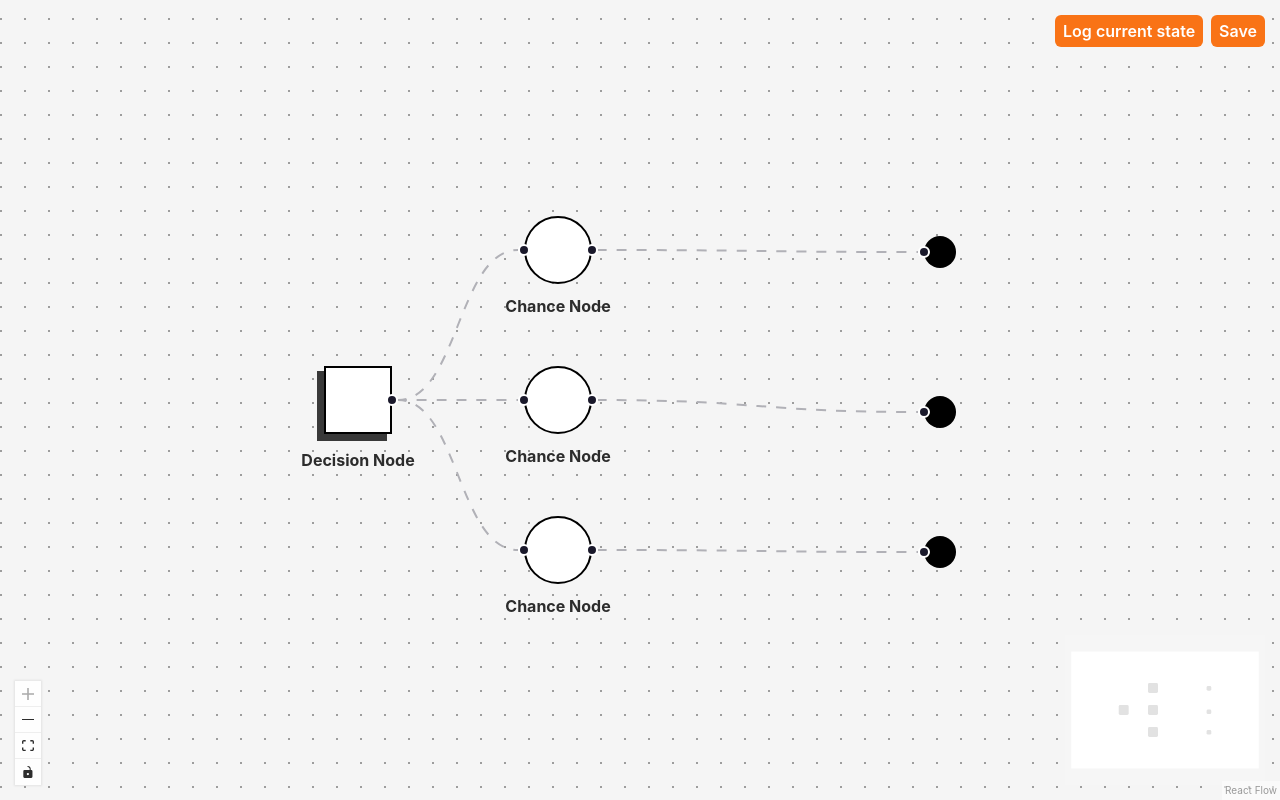
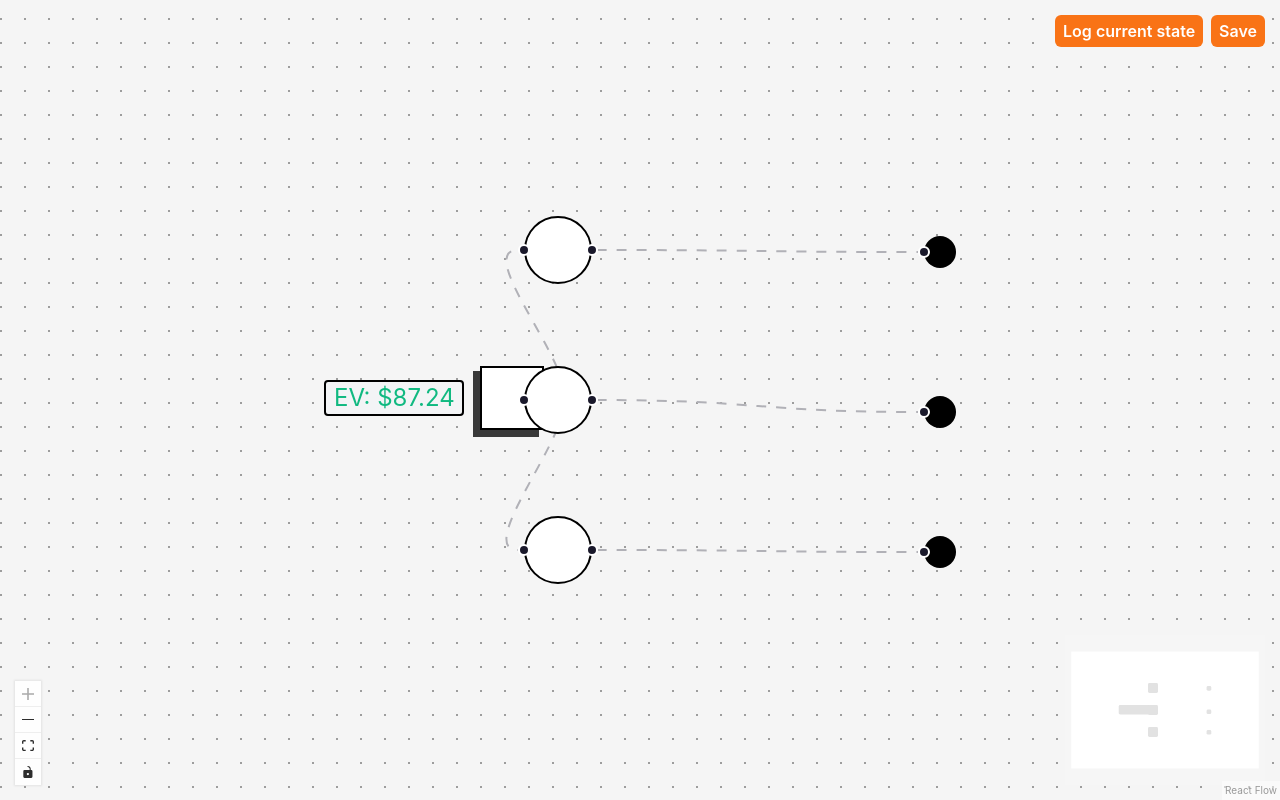
Before and after one commit to atakanzen/muaddib-fe, a React (Vite) app: page / in a window 1280 px wide. Built offline with nearby package versions, Linux system fonts and the light colour scheme.

Commit message:
Add initial redux toolkit configurations and store

```diff
--- a/package.json
+++ b/package.json
@@ -10,9 +10,11 @@
     "preview": "vite preview"
   },
   "dependencies": {
+    "@reduxjs/toolkit": "^2.3.0",
     "@xyflow/react": "^12.3.2",
     "react": "^18.2.0",
-    "react-dom": "^18.2.0"
+    "react-dom": "^18.2.0",
+    "react-redux": "^9.1.2"
   },
   "devDependencies": {
     "@types/babel__core": "^7.20.5",
--- a/src/App.tsx
+++ b/src/App.tsx
@@ -1,59 +1,37 @@
-import { MouseEventHandler, useCallback, useMemo, useState } from "react";
 import {
-  ReactFlow,
   Background,
   BackgroundVariant,
   Controls,
-  Edge,
   MiniMap,
-  Node,
-  OnConnect,
   Panel,
-  addEdge,
-  useEdgesState,
-  useNodesState,
-  ReactFlowInstance,
+  ReactFlow,
+  useReactFlow,
 } from "@xyflow/react";
+import { MouseEventHandler, useMemo } from "react";
 
+import { customEdgeTypes } from "./constants/customEdgeTypes";
 import { customNodeTypes } from "./constants/customNodeTypes";
-import { customEdgeTypes } from "./constants/customEdgeTypes";
-
-const initialNodes: Node[] = [
-  { id: "1", position: { x: 0, y: 0 }, type: "decisionNode", data: {} },
-  { id: "2", position: { x: 100, y: 75 }, type: "chanceNode", data: {} },
-  { id: "3", position: { x: 100, y: 0 }, type: "chanceNode", data: {} },
-  { id: "4", position: { x: 100, y: -75 }, type: "chanceNode", data: {} },
-  { id: "5", position: { x: 300, y: 85 }, type: "endpointNode", data: {} },
-  { id: "6", position: { x: 300, y: 15 }, type: "endpointNode", data: {} },
-  { id: "7", position: { x: 300, y: -65 }, type: "endpointNode", data: {} },
-];
-
-const initalEdges: Edge[] = [
-  { id: "1-2", source: "1", target: "2", animated: true },
-  { id: "1-3", source: "1", target: "3", animated: true },
-  { id: "1-4", source: "1", target: "4", animated: true },
-  { id: "4-7", source: "4", target: "7", animated: true },
-  { id: "3-6", source: "3", target: "6", animated: true },
-  { id: "2-5", source: "2", target: "5", animated: true },
-];
+import {
+  onConnect,
+  onEdgesChange,
+  onNodesChange,
+  selectEdges,
+  selectNodes,
+} from "./state/editor/store";
+import { useAppDispatch, useAppSelector } from "./state/hooks";
 
 function App() {
-  const [nodes, _setNodes, onNodesChange] = useNodesState<Node>(initialNodes);
-  const [edges, setEdges, onEdgesChange] = useEdgesState<Edge>(initalEdges);
-  const [rfInstance, setRfInstance] = useState<ReactFlowInstance>();
-
-  const onConnect: OnConnect = useCallback(
-    (connection) =>
-      setEdges((eds) => addEdge({ ...connection, type: "bezierEdge" }, eds)),
-    [setEdges]
-  );
+  const instance = useReactFlow();
+  const nodes = useAppSelector(selectNodes);
+  const edges = useAppSelector(selectEdges);
+  const dispatch = useAppDispatch();
 
   const nodeTypes = useMemo(() => customNodeTypes, []);
   const edgeTypes = useMemo(() => customEdgeTypes, []);
 
   const handleLogCurrentState: MouseEventHandler<HTMLElement> = (e) => {
     e.preventDefault();
-    console.log(rfInstance?.toObject());
+    console.log(instance.toObject());
   };
 
   return (
@@ -63,10 +41,9 @@ function App() {
         edgeTypes={edgeTypes}
         nodes={nodes}
         edges={edges}
-        onConnect={onConnect}
-        onNodesChange={onNodesChange}
-        onEdgesChange={onEdgesChange}
-        onInit={(inst) => setRfInstance(inst)}
+        onConnect={(conn) => dispatch(onConnect(conn))}
+        onNodesChange={(ch) => dispatch(onNodesChange(ch))}
+        onEdgesChange={(ch) => dispatch(onEdgesChange(ch))}
         fitView
       >
         <Background
--- a/src/handles/connection-limit-handle.tsx
+++ b/src/handles/connection-limit-handle.tsx
@@ -4,15 +4,15 @@ type ConnectionLimitHandleProps = {
   connectionCount: number;
 } & HandleProps;
 
-export const ConnectionLimitHandle = (props: ConnectionLimitHandleProps) => {
+export const ConnectionLimitHandle = ({
+  connectionCount: connectioncount,
+  ...props
+}: ConnectionLimitHandleProps) => {
   const connections = useHandleConnections({
     type: props.type,
   });
 
   return (
-    <Handle
-      {...props}
-      isConnectable={connections.length < props.connectionCount}
-    />
+    <Handle {...props} isConnectable={connections.length < connectioncount} />
   );
 };
--- a/src/main.tsx
+++ b/src/main.tsx
@@ -1,11 +1,18 @@
+import { ReactFlowProvider } from "@xyflow/react";
+import "@xyflow/react/dist/style.css";
 import React from "react";
 import ReactDOM from "react-dom/client";
+import { Provider } from "react-redux";
 import App from "./App.tsx";
-import "@xyflow/react/dist/style.css";
 import "./index.css";
+import { store } from "./state/store.ts";
 
 ReactDOM.createRoot(document.getElementById("root")!).render(
   <React.StrictMode>
-    <App />
+    <Provider store={store}>
+      <ReactFlowProvider>
+        <App />
+      </ReactFlowProvider>
+    </Provider>
   </React.StrictMode>
 );
--- a/src/nodes/chance-node.tsx
+++ b/src/nodes/chance-node.tsx
@@ -1,4 +1,4 @@
-import { Handle, NodeProps, NodeToolbar, Position } from "@xyflow/react";
+import { Handle, NodeProps, Position } from "@xyflow/react";
 import { ConnectionLimitHandle } from "../handles/connection-limit-handle";
 
 export const ChanceNode = (_props: NodeProps) => {
@@ -12,9 +12,6 @@ export const ChanceNode = (_props: NodeProps) => {
         />
         <Handle type="source" position={Position.Right} />
       </div>
-      <NodeToolbar isVisible position={Position.Bottom}>
-        <label className="font-bold">Chance Node</label>
-      </NodeToolbar>
     </>
   );
 };
--- a/src/nodes/decision-node.tsx
+++ b/src/nodes/decision-node.tsx
@@ -1,14 +1,25 @@
-import { Handle, NodeProps, NodeToolbar, Position } from "@xyflow/react";
+import { Handle, NodeProps, Position } from "@xyflow/react";
 
-export const DecisionNode = (_props: NodeProps) => {
+type DecisionNodeProps = {
+  data: {
+    title: string;
+  };
+} & Omit<NodeProps, "data">;
+
+export const DecisionNode = (props: DecisionNodeProps) => {
   return (
-    <>
-      <div className="p-4 bg-white text-black border border-black shadow-funky">
-        <Handle type="source" position={Position.Right} />
+    <div className="flex gap-2 items-center justify-center">
+      <span className="nodrag hover:cursor-default select-text border border-black px-1 py-1/2 bg-gray-100 rounded-sm text-emerald-500 text-xs  w-22 truncate">
+        EV: $87.24
+      </span>
+      <div className="w-8 h-8 bg-white text-black border border-black shadow-funky">
+        <Handle
+          type="source"
+          position={Position.Right}
+          className="absolute"
+          id={props.id}
+        />
       </div>
-      <NodeToolbar className="p-1 rounded" isVisible position={Position.Bottom}>
-        <label className="font-bold">Decision Node</label>
-      </NodeToolbar>
-    </>
+    </div>
   );
 };
--- /dev/null
+++ b/src/state/editor/store.ts
@@ -0,0 +1,60 @@
+import { createSlice, PayloadAction } from "@reduxjs/toolkit";
+import {
+  addEdge,
+  applyEdgeChanges,
+  applyNodeChanges,
+  Connection,
+  Edge,
+  EdgeChange,
+  Node,
+  NodeChange,
+} from "@xyflow/react";
+import { RootState } from "../store";
+
+interface EditorState {
+  nodes: Node[];
+  edges: Edge[];
+}
+
+const initialState: EditorState = {
+  nodes: [
+    { id: "1", position: { x: 0, y: 0 }, type: "decisionNode", data: {} },
+    { id: "2", position: { x: 100, y: 75 }, type: "chanceNode", data: {} },
+    { id: "3", position: { x: 100, y: 0 }, type: "chanceNode", data: {} },
+    { id: "4", position: { x: 100, y: -75 }, type: "chanceNode", data: {} },
+    { id: "5", position: { x: 300, y: 85 }, type: "endpointNode", data: {} },
+    { id: "6", position: { x: 300, y: 15 }, type: "endpointNode", data: {} },
+    { id: "7", position: { x: 300, y: -65 }, type: "endpointNode", data: {} },
+  ],
+  edges: [
+    { id: "1-2", source: "1", target: "2", sourceHandle: "1", animated: true },
+    { id: "1-3", source: "1", target: "3", sourceHandle: "1", animated: true },
+    { id: "1-4", source: "1", target: "4", sourceHandle: "1", animated: true },
+    { id: "4-7", source: "4", target: "7", animated: true },
+    { id: "3-6", source: "3", target: "6", animated: true },
+    { id: "2-5", source: "2", target: "5", animated: true },
+  ],
+};
+
+export const editorSlice = createSlice({
+  name: "editor",
+  initialState,
+  reducers: {
+    onNodesChange: (state, action: PayloadAction<NodeChange[]>) => {
+      state.nodes = applyNodeChanges(action.payload, state.nodes);
+    },
+    onEdgesChange: (state, action: PayloadAction<EdgeChange[]>) => {
+      state.edges = applyEdgeChanges(action.payload, state.edges);
+    },
+    onConnect: (state, action: PayloadAction<Connection>) => {
+      state.edges = addEdge(action.payload, state.edges);
+    },
+  },
+});
+
+export const { onConnect, onEdgesChange, onNodesChange } = editorSlice.actions;
+
+export const selectNodes = (state: RootState) => state.editor.nodes;
+export const selectEdges = (state: RootState) => state.editor.edges;
+
+export default editorSlice.reducer;
--- /dev/null
+++ b/src/state/hooks.ts
@@ -0,0 +1,5 @@
+import { useDispatch, useSelector } from "react-redux";
+import { AppDispatch, RootState } from "./store";
+
+export const useAppDispatch = useDispatch.withTypes<AppDispatch>();
+export const useAppSelector = useSelector.withTypes<RootState>();
--- /dev/null
+++ b/src/state/store.ts
@@ -0,0 +1,12 @@
+import { configureStore } from "@reduxjs/toolkit";
+
+import editorReducer from "./editor/store";
+
+export const store = configureStore({
+  reducer: {
+    editor: editorReducer,
+  },
+});
+
+export type RootState = ReturnType<typeof store.getState>;
+export type AppDispatch = typeof store.dispatch;
```
Also changed, not shown: 1 other file (tests, documents, lock files or other folders).
